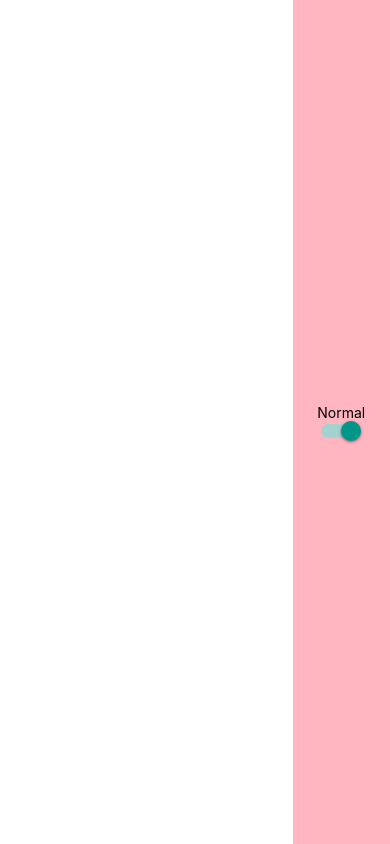
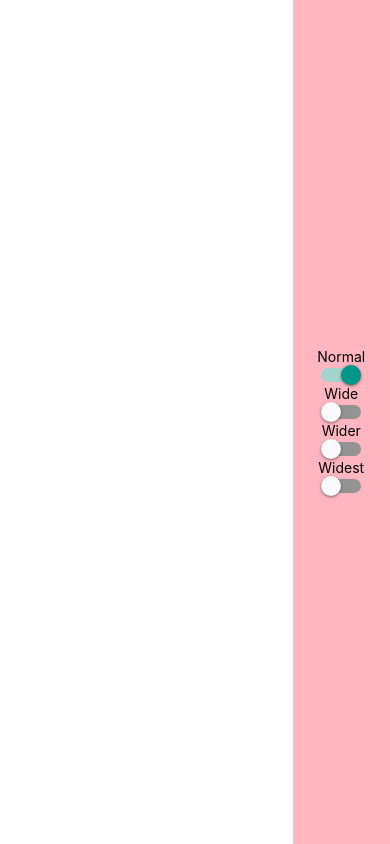
Before and after one commit to Jeanos/Exam1bTeam2, a React Native app: screen / in a window 390 px wide. Built offline with nearby package versions, Linux system fonts and the light colour scheme.

Commit message:
Switches work, but not individually

```diff
--- a/comps/right.js
+++ b/comps/right.js
@@ -6,13 +6,26 @@ import styles from '../styles/rightStyles';
 function Right(){
 
     const [ChangeMode, setChangeMode] = useState(true);
+    const [ChangeWide, setChangeWide] = useState(false);
+    const [ChangeWider, setChangeWider] = useState(false);
+    const [ChangeWidest, setChangeWidest] = useState(false);
 
     var modeStyle = styles.container;
-    var textStyle = null;
 
     if(ChangeMode === false){
-        modeStyle = styles.container2
-        textStyle = null;
+        modeStyle = [styles.container,{marginLeft:"75%"}];
+    }
+
+    if(ChangeWide === true){
+        modeStyle= [styles.container,{marginLeft: "40%"}];
+    }
+
+    if(ChangeWider === true){
+        modeStyle= [styles.container,{marginLeft: "20%"}];
+    }
+
+    if(ChangeWidest === true){
+        modeStyle= [styles.container,{marginLeft: "5%"}];
     }
 
 
@@ -23,7 +36,29 @@ function Right(){
             value ={ChangeMode}
             onValueChange={()=>{
                 setChangeMode(!ChangeMode);
-            }}/>
+            }}
+        />
+            <Text> Wide </Text>
+            <Switch
+            value ={ChangeWide}
+            onValueChange={()=>{
+                setChangeWide(!ChangeWide);
+            }}
+        />
+        <Text> Wider </Text>
+            <Switch
+            value ={ChangeWider}
+            onValueChange={()=>{
+                setChangeWider(!ChangeWider);
+            }}
+        />
+            <Text> Widest </Text>
+            <Switch
+            value ={ChangeWidest}
+            onValueChange={()=>{
+                setChangeWidest(!ChangeWidest);
+            }}
+        />
 
         </View>
     )
```
